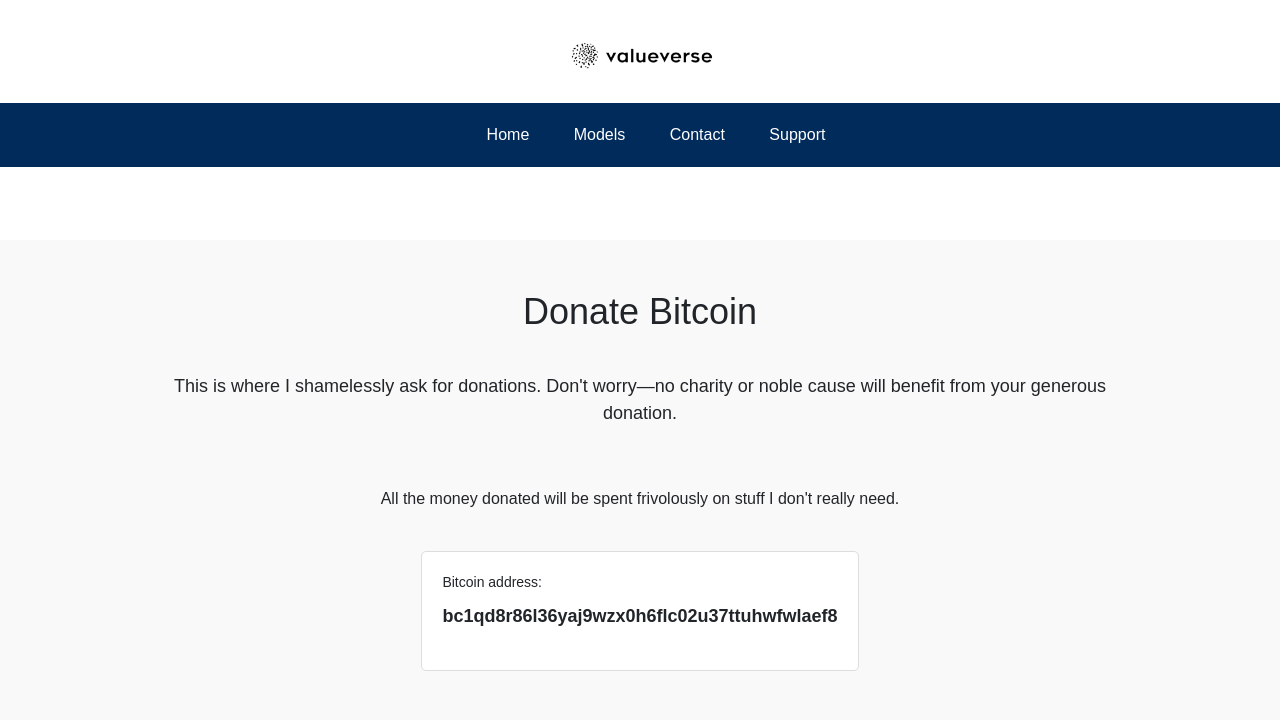
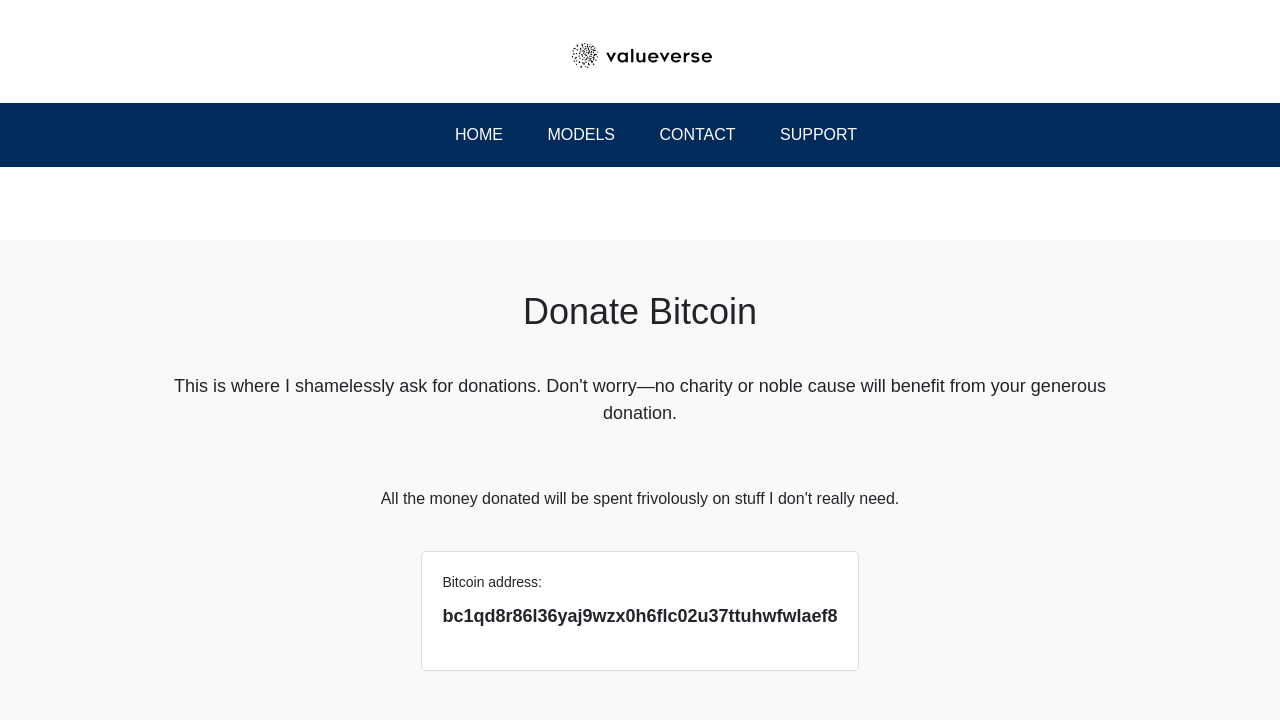
Before and after one commit to adourian/ValueVerse, a Flask app: page /support in a window 1280 px wide. Shown: the top 720 px of the page. Run offline with Flask 3, Linux system fonts and the light colour scheme.

Commit message:
Update support.html
capitalized nav bar

```diff
--- a/templates/support.html
+++ b/templates/support.html
@@ -13,10 +13,10 @@
             <nav id="navbar">
                 <a href="/"><img id="logosup" src="static/valueverse.png" class="logo" alt="logo of the website"></a>
                 <ul id="menu">
-                    <li class="active"><a href="/">Home</a></li>
-                    <li><a href="/models">Models</a></li>
-                    <li><a href="/contact">Contact</a></li>
-                    <li><a href="/support">Support</a></li>
+                    <li class="active"><a href="/">HOME</a></li>
+                    <li><a href="/models">MODELS</a></li>
+                    <li><a href="/contact">CONTACT</a></li>
+                    <li><a href="/support">SUPPORT</a></li>
                 </ul>
             </nav>
         </div>
```
